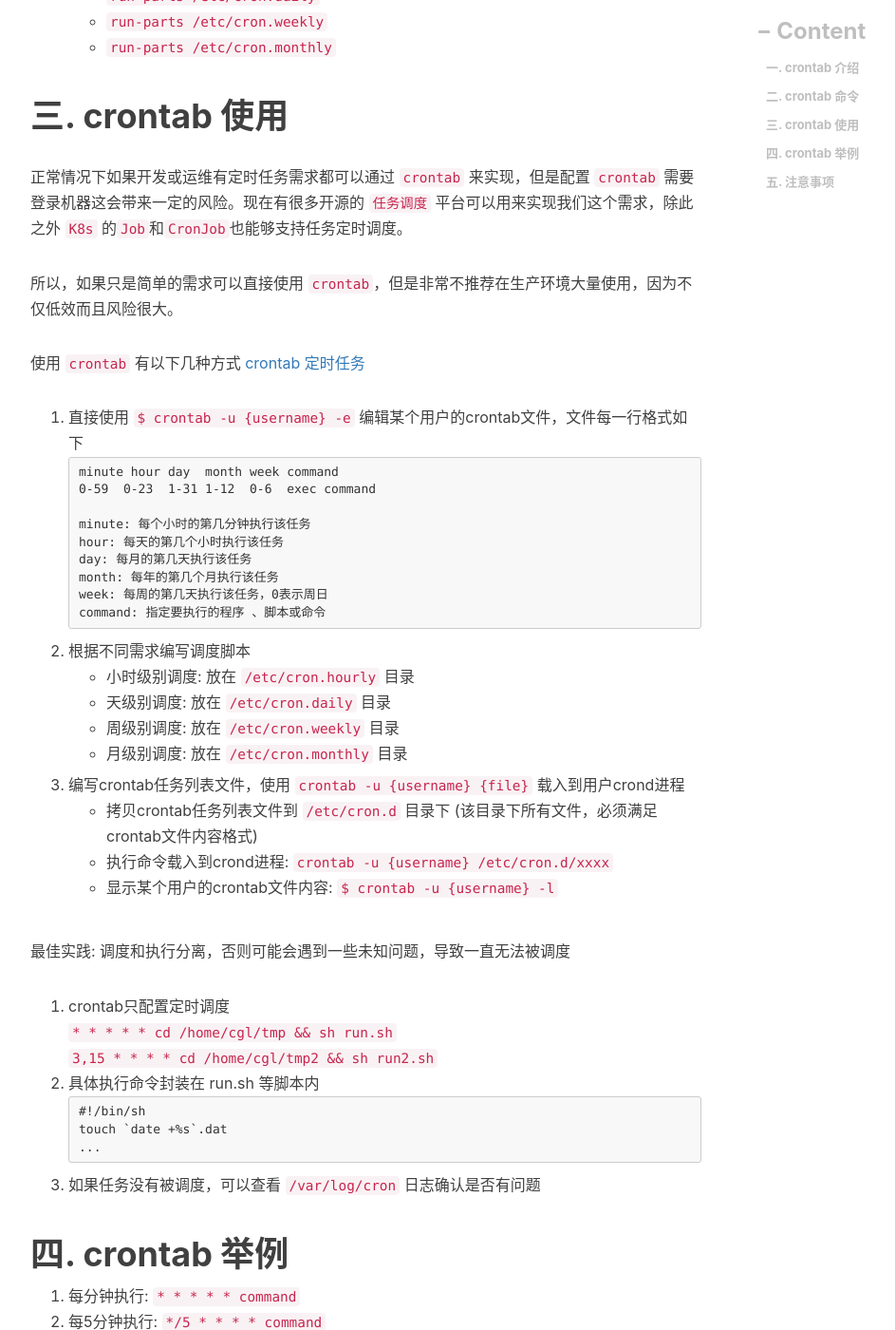
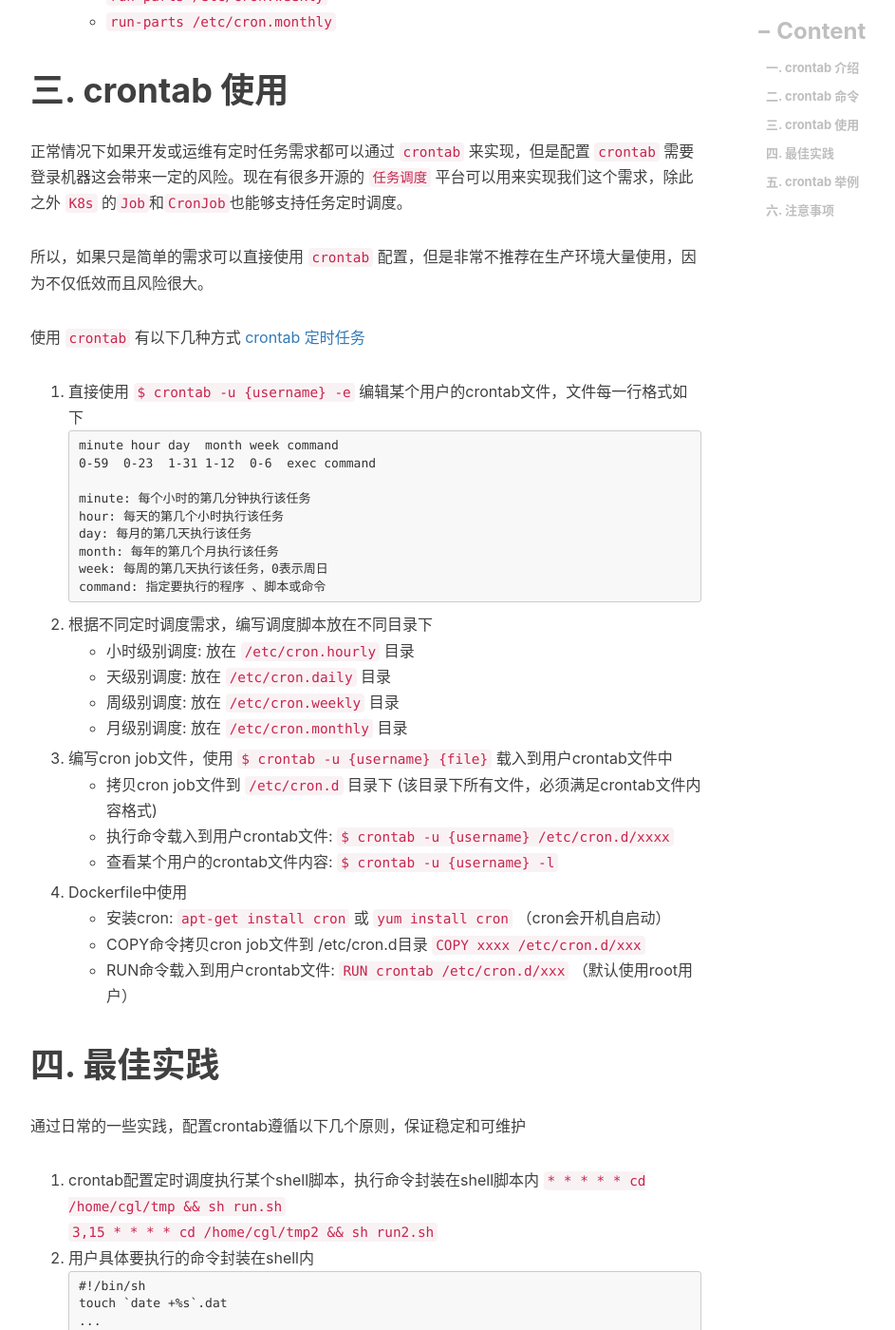
Before and after one commit to engru/chenguolin.github.io, a Jekyll site: the page built from _posts/2016-09-27-【Linux-11】Linux运维工具crontab.md, in a window 1280 px wide and 1400 px high, scrolled down 2009 px. Shown: the whole window at 95% size, without its empty margins (233-1176 px from the left). Built offline with Jekyll 4.4.1, drawn with Linux system fonts in a browser that asks for light colours; nearby versions of some CDN libraries; comment, search, counter and statistics services are not loaded; some of the changed text lies outside the part shown.

Commit message:
Update 2016-09-27-【Linux-11】Linux运维工具crontab.md

````diff
--- a/_posts/2016-09-27-【Linux-11】Linux运维工具crontab.md
+++ b/_posts/2016-09-27-【Linux-11】Linux运维工具crontab.md
@@ -11,23 +11,24 @@ tags:         #标签
 
 `crontab` 是Linux自带的定时任务管理工具，用户无须安装就可以直接使用，默认会自带以下文件与目录
 
-1. `/etc/cron.allow`: 允许配置crontab的用户列表，文件允许不存在
-2. `/etc/cron.deny`: 不允许配置crontab的用户列表，文件允许不存在
-3. `/etc/crontab`: 系统级别crontab配置，不建议用户直接修改该文件
+1. `/etc/cron.allow`: 允许配置cron job的用户列表，文件允许不存在
+2. `/etc/cron.deny`: 不允许配置cron job的用户列表，文件允许不存在
+3. `/etc/crontab`: 系统级别cron job配置文件，不建议用户直接修改该文件
 4. `/etc/cron.hourly/`: `小时`级别调度任务配置目录，目录下脚本可以被系统自动调用
 5. `/etc/cron.daily/`: `天`级别调度任务配置目录，目录下脚本可以被系统自动调用
 6. `/etc/cron.weekly/`: `周`级别调度任务配置目录，目录下脚本可以被系统自动调用
 7. `/etc/cron.monthly/`: `月`级别调度任务配置目录，目录下脚本可以被系统自动调用
-8. `/etc/cron.d/`: 非小时、天、周、月级别的调度任务配置目录，需要执行命令 `crontab -u username /etc/cron.d/xxxx` 载入crontab
+8. `/etc/cron.d/`: 非小时、天、周、月级别的调度任务配置目录，需要执行命令 `crontab -u username /etc/cron.d/xxxx` 载入到用户crontab文件
+9. `/var/spool/cron`: 存放所有用户的crontab文件目录
 
 上面提到的几个文件，有几个需要注意的点，总结如下
-1. `/etc/cron.allow` 和 `/etc/cron.deny` 正常情况下不需要这2个文件，保证所有人都可以配置crontab任务
-2. `/etc/crontab` 不建议用户直接修改这个文件
-3. `/etc/cron.hourly/`、`/etc/cron.daily/`、`/etc/cron.weekly/`、`/etc/cron.monthly/` 这4个目录下的脚本需要满足以下条件，才能够成功被调度执行
+1. `/etc/cron.allow` 和 `/etc/cron.deny` 正常情况下不需要这2个文件，保证所有人都可以配置cron job
+2. `/etc/crontab` 不建议用户直接修改这个文件，每个用户独立编辑各自crontab文件
+3. `/etc/cron.hourly/`、`/etc/cron.daily/`、`/etc/cron.weekly/`、`/etc/cron.monthly/` 这4个目录下的脚本需要满足以下条件，才能够自动被调度执行
    + 文件名只能包含 `[a-zA-Z0-9_-]` 这些字符，同时不能使用 `.sh` 结尾
    + 脚本必须要有 `可执行` 权限
    + 文件第一行必须为 `#!/bin/bash`
-4. crontab任务运行的最小时间间隔是`1分钟`，也就是最细粒度只能支持分钟级别定时调度，不支持秒级定时调度。
+4. crontab任务运行的最小时间间隔是`1分钟`，也就是最细粒度只能支持分钟级别任务定时调度，不支持秒级任务定时调度
 
 # 二. crontab 命令
 1. crontab 服务
@@ -35,13 +36,13 @@ tags:         #标签
    + 停止: `$ service crond stop`
    + 状态: `$ service crond status`
    + 重启: `$ service crond restart`
-2. crontab常用命令
-   + crontab任务列表文件载入crond进程: `$ crontab -u {username} {file}`
-   + 显示某个用户的crontab文件内容: `$ crontab -u {username} -l`  (对应`/var/spool/cron`目录中某个用户的crontab文件)
-   + 编辑crontab文件内容: `$ crontab -u {username} -e`   (对应`/var/spool/cron`目录中某个用户的crontab文件)
-   + 删除crontab文件内容: `$ crontab -u {username} -ir`  (从`/var/spool/cron`目录中删除某个用户的crontab文件)
+2. crontab 常用命令
+   + cron job文件载入到某个用户的crontab文件: `$ crontab -u {username} {file}`
+   + 显示某个用户的crontab文件内容: `$ crontab -u {username} -l`
+   + 编辑某个用户的crontab文件内容: `$ crontab -u {username} -e`
+   + 删除某个用户的crontab文件内容: `$ crontab -u {username} -ir`
 
-   `如果没有通过 -u 指定用户，默认使用当前用户`
+   `如果没有通过 -u 指定用户，默认使用当前用户，某个用户的crontab文件在/var/spool/cron目录下`
 3. run-parts 可以用于执行 `/etc/cron.hourly/`等目录下脚本 （可以用来debug自己写的调度脚本是否能成功被执行）
    + `run-parts /etc/cron.hourly`
    + `run-parts /etc/cron.daily`
@@ -51,7 +52,7 @@ tags:         #标签
 # 三. crontab 使用
 正常情况下如果开发或运维有定时任务需求都可以通过 `crontab` 来实现，但是配置 `crontab` 需要登录机器这会带来一定的风险。现在有很多开源的 `任务调度` 平台可以用来实现我们这个需求，除此之外 `K8s` 的`Job`和`CronJob`也能够支持任务定时调度。
 
-所以，如果只是简单的需求可以直接使用 `crontab`，但是非常不推荐在生产环境大量使用，因为不仅低效而且风险很大。
+所以，如果只是简单的需求可以直接使用 `crontab` 配置，但是非常不推荐在生产环境大量使用，因为不仅低效而且风险很大。
 
 使用 `crontab` 有以下几种方式  [crontab 定时任务](https://linuxtools-rst.readthedocs.io/zh_CN/latest/tool/crontab.html)
 
@@ -67,29 +68,35 @@ tags:         #标签
    week: 每周的第几天执行该任务，0表示周日
    command: 指定要执行的程序 、脚本或命令
    ```
-2. 根据不同需求编写调度脚本
+2. 根据不同定时调度需求，编写调度脚本放在不同目录下
    + 小时级别调度: 放在 `/etc/cron.hourly` 目录
    + 天级别调度: 放在 `/etc/cron.daily` 目录
    + 周级别调度: 放在 `/etc/cron.weekly` 目录
    + 月级别调度: 放在 `/etc/cron.monthly` 目录
-3. 编写crontab任务列表文件，使用 `crontab -u {username} {file}` 载入到用户crond进程
-   + 拷贝crontab任务列表文件到 `/etc/cron.d` 目录下   (该目录下所有文件，必须满足crontab文件内容格式)
-   + 执行命令载入到crond进程: `crontab -u {username} /etc/cron.d/xxxx`
-   + 显示某个用户的crontab文件内容: `$ crontab -u {username} -l`
+3. 编写cron job文件，使用 `$ crontab -u {username} {file}` 载入到用户crontab文件中
+   + 拷贝cron job文件到 `/etc/cron.d` 目录下  (该目录下所有文件，必须满足crontab文件内容格式)
+   + 执行命令载入到用户crontab文件: `$ crontab -u {username} /etc/cron.d/xxxx`
+   + 查看某个用户的crontab文件内容: `$ crontab -u {username} -l`
+4. Dockerfile中使用
+   + 安装cron: `apt-get install cron` 或 `yum install cron`  （cron会开机自启动）
+   + COPY命令拷贝cron job文件到 /etc/cron.d目录 `COPY xxxx /etc/cron.d/xxx`
+   + RUN命令载入到用户crontab文件: `RUN crontab /etc/cron.d/xxx`   （默认使用root用户）
 
-最佳实践: 调度和执行分离，否则可能会遇到一些未知问题，导致一直无法被调度
-1. crontab只配置定时调度
+# 四. 最佳实践
+通过日常的一些实践，配置crontab遵循以下几个原则，保证稳定和可维护
+
+1. crontab配置定时调度执行某个shell脚本，执行命令封装在shell脚本内
    `* * * * * cd /home/cgl/tmp && sh run.sh`
    `3,15 * * * * cd /home/cgl/tmp2 && sh run2.sh`
-2. 具体执行命令封装在 run.sh 等脚本内
+2. 用户具体要执行的命令封装在shell内
    ```
    #!/bin/sh
    touch `date +%s`.dat
    ...
    ```
-3. 如果任务没有被调度，可以查看 `/var/log/cron` 日志确认是否有问题
+3. 每一条cron job都要有注释，写明是谁配置和job对应的功能
 
-# 四. crontab 举例
+# 五. crontab 举例
 1. 每分钟执行: `* * * * * command`
 2. 每5分钟执行: `*/5 * * * * command`
 3. 每个小时第10分执行: `10 * * * * command`
@@ -98,7 +105,7 @@ tags:         #标签
 6. 每隔两天的上午8点到11点的第3和第15分钟执行: `3,15 8-11 */2  *  * command`
 7. 每周一上午8点到11点的第3和第15分钟执行: `3,15 8-11 * * 1 command`
 
-# 五. 注意事项
+# 六. 注意事项
 1. 新创建的cron job，不会马上执行至少要过`2分钟`才执行，如果重启`crond`则马上生效
 2. 当crontab失效时，可以尝试 `$ service crond restart` 解决问题，或者查看日志确认某个job有没有执行报错 `$ tail -f /var/log/cron`
 3. `crontab -u {username} -r` 命令会把 `var/spool/cron` 目录对应用户crontab文件删除，删除之后该用户的所有cron job全部失效
````
